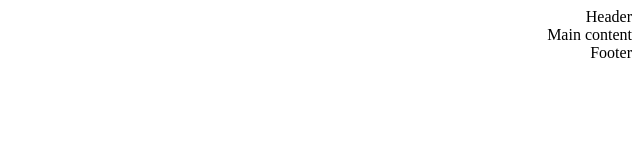
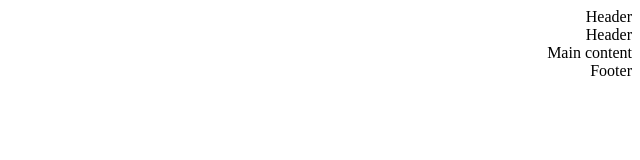
Before and after one commit to KVang2/atlas-web_front_end, a plain HTML site: page html_advanced/3-index.html in a window 1280 px wide. Shown: the whole page, without its empty margins (640-1280 px from the left). Drawn offline with Linux system fonts and the light colour scheme.

Commit message:
adding Header between the header tags

```diff
--- a/html_advanced/3-index.html
+++ b/html_advanced/3-index.html
@@ -10,7 +10,7 @@
     <link rel="icon" type="image/x-icon" href="./favicon.png">
 </head>
 <body>
-    <header></header>
+    <header>Header</header>
     <main>Main content</main>
     <footer>Footer</footer>
 </body>
```
